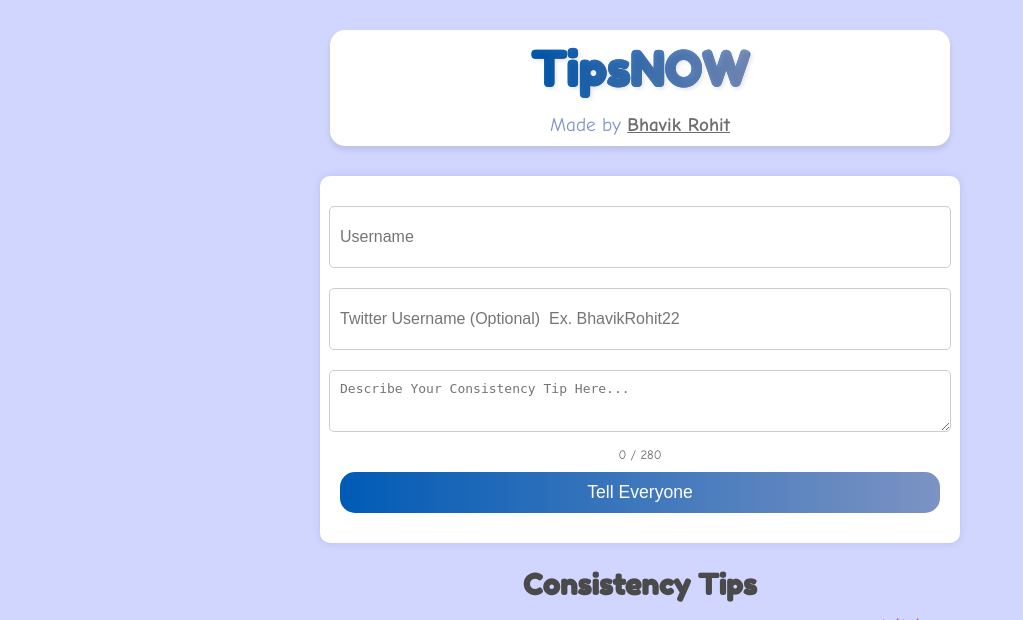
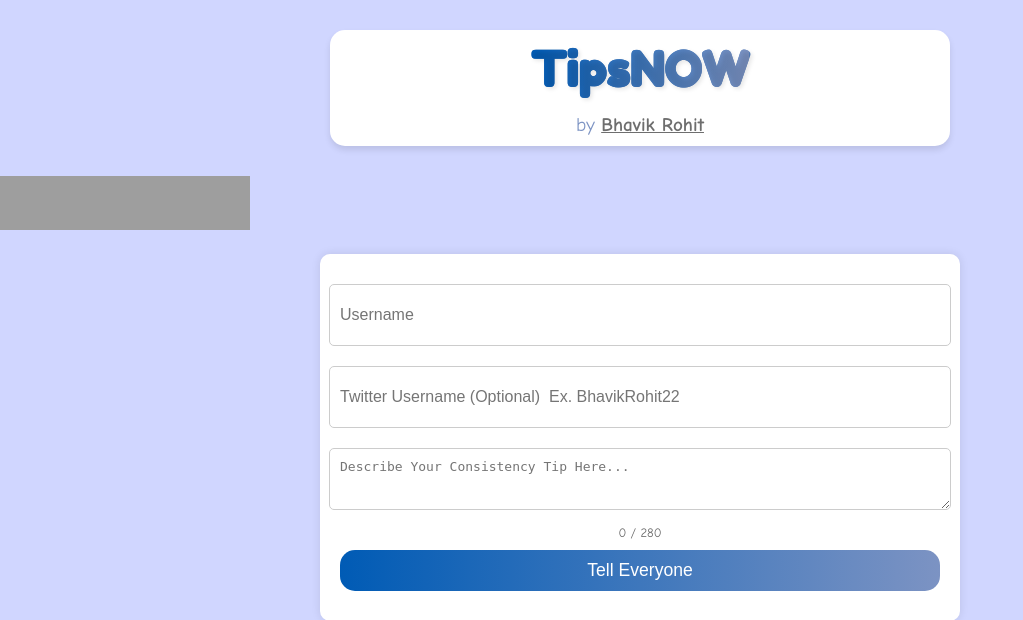
Before and after one commit to Bhavik2209/tips-now, a Django app: page / in a window 1280 px wide. Shown: the top 620 px of the page, without its empty margins (0-1023 px from the left). Run offline with Django 5.2, Linux system fonts and the light colour scheme; data that the repository does not hold is empty; parts of the project's set-up code (start-up, migrations or seed data) failed here and were passed over; some libraries are stand-ins or nearby versions; grey boxes are pictures that could not be loaded.

Commit message:
ui changes

```diff
--- a/templates/index.html
+++ b/templates/index.html
@@ -524,12 +524,12 @@ body.dark-mode .reaction-btn.active {
     <div class="top-section">
         <h1><span class="gradient-text">TipsNOW</span></h1>
         <p></p>
-        <p class="made-by">Made by <a href="https://twitter.com/BhavikRohit22" target="_blank">Bhavik Rohit</a></p>
+        <p class="made-by">by <a href="https://twitter.com/BhavikRohit22" target="_blank">Bhavik Rohit</a></p>
          <!-- Add this line -->
     </div>
 
 
-
+    <a href="https://www.producthunt.com/posts/tipsnow?embed=true&utm_source=badge-featured&utm_medium=badge&utm_souce=badge-tipsnow" target="_blank"><img src="https://api.producthunt.com/widgets/embed-image/v1/featured.svg?post_id=483465&theme=neutral" alt="TipsNOW - Consistency&#0032;Made&#0032;Simple | Product Hunt" style="width: 250px; height: 54px;" width="250" height="54" /></a>
     <form method="post" action="{% url 'manage_tips' %}">
         {% csrf_token %}
         <input type="text" name="username" placeholder="Username" required />
```
